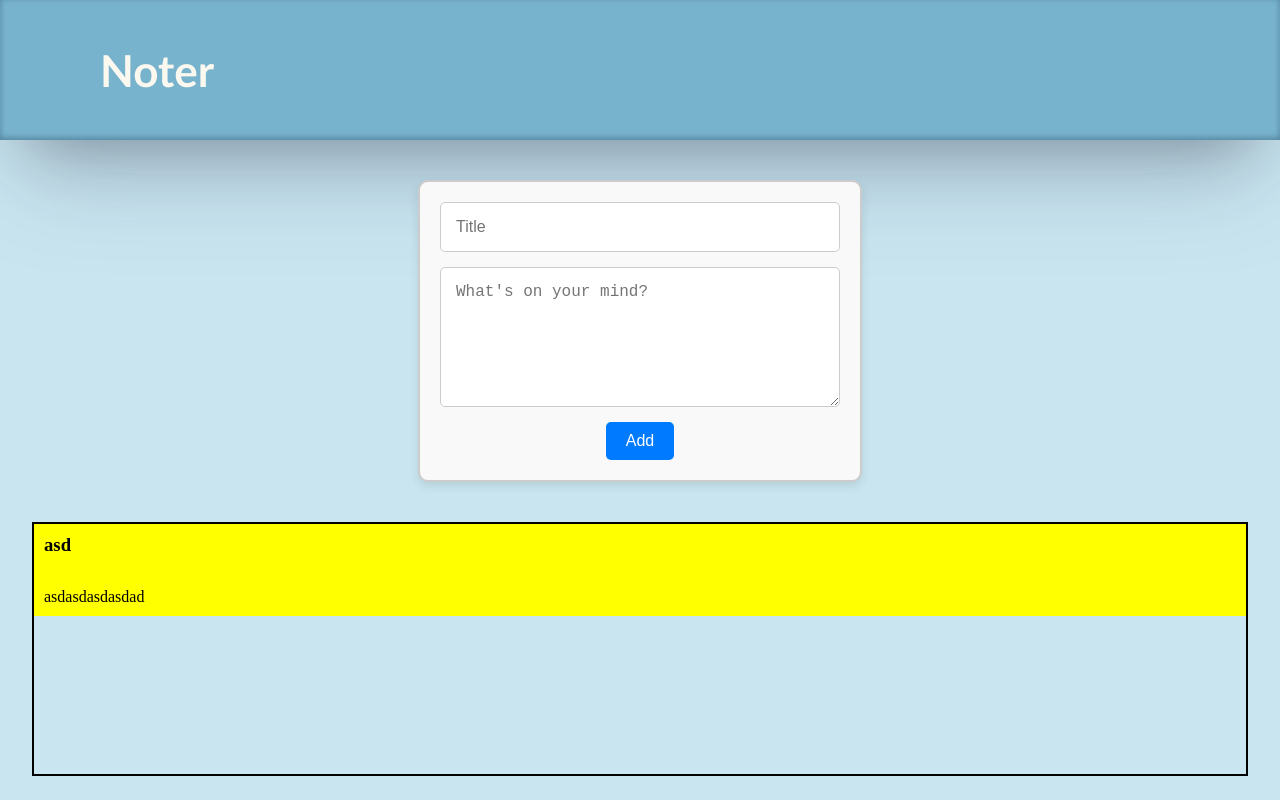
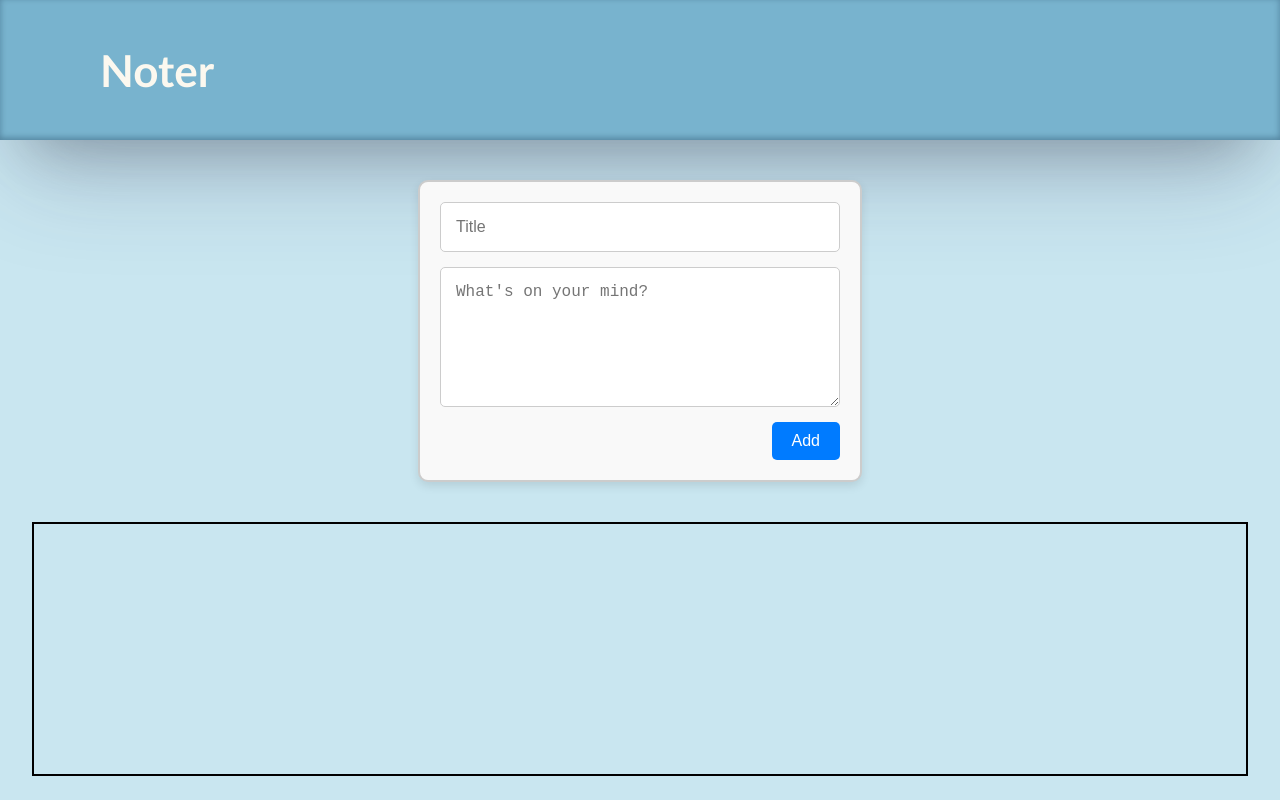
Before and after one commit to Marsol0/IdeaVault, a React (Vite) app: page / in a window 1280 px wide. Built offline with nearby package versions, Linux system fonts and the light colour scheme.

Commit message:
adding notes functionality

```diff
--- a/src/Components/Form/Form.jsx
+++ b/src/Components/Form/Form.jsx
@@ -17,8 +17,11 @@ const Form = (props) => {
        }))
     }
     const handleClick = (e) => {
-        props.addNote(note)
+        props.onAdd(note)
         e.preventDefault()
+        console.log(note)
+
+
 
     }
     return (
--- a/src/Components/Main/Main.jsx
+++ b/src/Components/Main/Main.jsx
@@ -4,14 +4,25 @@ import Form from "../Form/Form"
 import styles from "./Main.module.css"
 const Main = () => {
     const [allNotes, setAllNotes] = useState([])
+
+    const addNote = (newNote) => {
+        setAllNotes((prevValue) => {
+            return [...prevValue, newNote]
+        })
+    }
     return (
         <>
-        <Form />
+        <Form onAdd={addNote}/>
         <div className={styles.noteConteiner}>
-            <div className={styles.noteList}>
-                <h3>asd</h3>
-                <p>asdasdasdasdad</p>
-            </div>
+           {allNotes.map((note, index) => {
+            return (
+                <div key={index} className={styles.note}>
+                    <h3>{note.title}</h3>
+                    <p>{note.content}</p>
+                    <button>Delete</button>
+                </div>
+            )
+           })}
 
         </div>
         </>
--- a/src/Components/Main/Main.module.css
+++ b/src/Components/Main/Main.module.css
@@ -2,12 +2,39 @@
     border: 2px solid black;
     margin: 0 2rem;
     min-height: 250px;
+    display: flex;
+    flex-wrap: nowrap;
+    gap: 1rem;
 }
-.noteList {
+.note {
     padding: 10px;
     background-color: yellow;
+    border-radius: 5px;
+    box-shadow: 0px 4px 6px rgba(0, 0, 0, 0.1);
+    margin: 1rem 0;
+    display: flex;
+    flex-direction: column;
+    justify-content: space-between;
+    max-width: 250px;
+    min-width: 200px;
+
 }
-.noteList h3{
+button {
+    align-self: flex-end;
+}
 
+.note h3 {
     padding-bottom: 2rem;
+    margin: 0;
 }
+
+.note p {
+    margin: 0;
+    font-size: 1rem;
+    text-decoration: underline ;
+    text-underline-offset: 3px;
+
+}
+button {
+
+}
```
